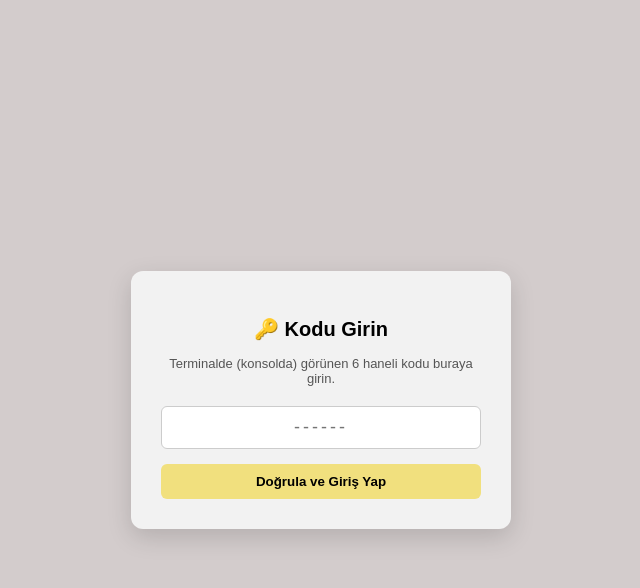
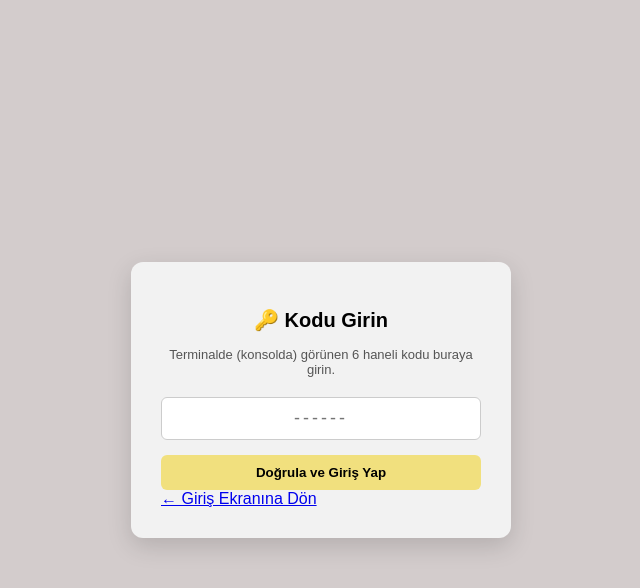
Before and after one commit to ozlemcan5/dizi_film_webapp, a Flask app: page /verify-code in a window 1280 px wide. Shown: the top 588 px of the page, without its empty margins (319-959 px from the left). Run offline with Flask 3, Linux system fonts and the light colour scheme.

Commit message:
Update verify_code.html

```diff
--- a/templates/verify_code.html
+++ b/templates/verify_code.html
@@ -28,6 +28,7 @@
             <input type="text" name="code" maxlength="6" placeholder="------" required>
             <button type="submit">Doğrula ve Giriş Yap</button>
         </form>
+        <a href="{{ url_for('login') }}" class="back-link">← Giriş Ekranına Dön</a>
     </div>
 </body>
 </html>
```
